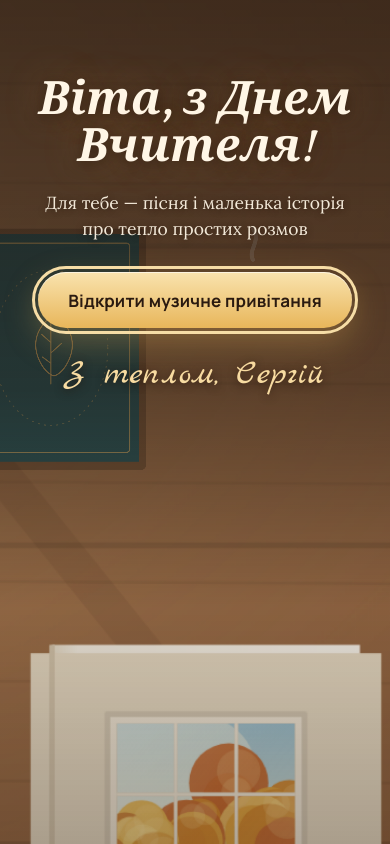
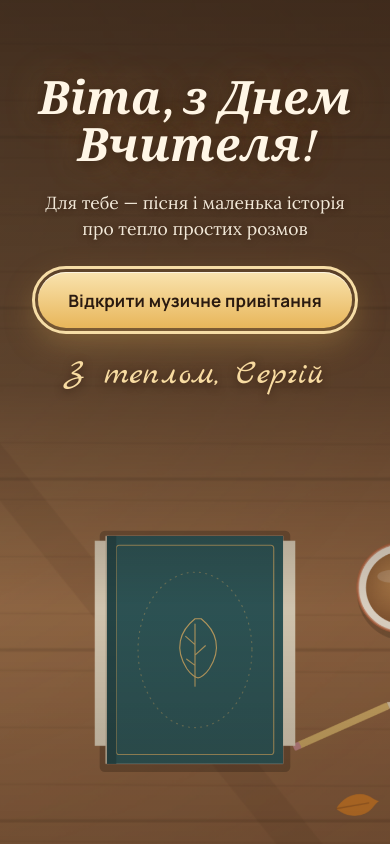
Before and after one commit to Serhii0304/vita-teacher-day, a React (Vite) app: page / in a window 390 px wide. Built offline with nearby package versions, Linux system fonts and the light colour scheme.

Commit message:
Bound mobile surfaces and release full-scene promotion

```diff
--- a/src/styles/app.css
+++ b/src/styles/app.css
@@ -66,6 +66,20 @@
   top: 0;
   width: 100%;
   height: 100%;
+  transform-origin: 0 0;
+  overflow: hidden;
+}
+.scene__world--bitmap > svg,
+.scene__world--bitmap > canvas {
+  position: absolute;
+  inset: 0;
+  width: 100%;
+  height: 100%;
+}
+/* The moving artwork has its own bounded surfaces; no persistent full-scene render surface. */
+.app--compact .stage .scene,
+.app--compact .scene__cam {
+  will-change: auto;
 }
 .scene__world--layer {
   will-change: transform;
```
